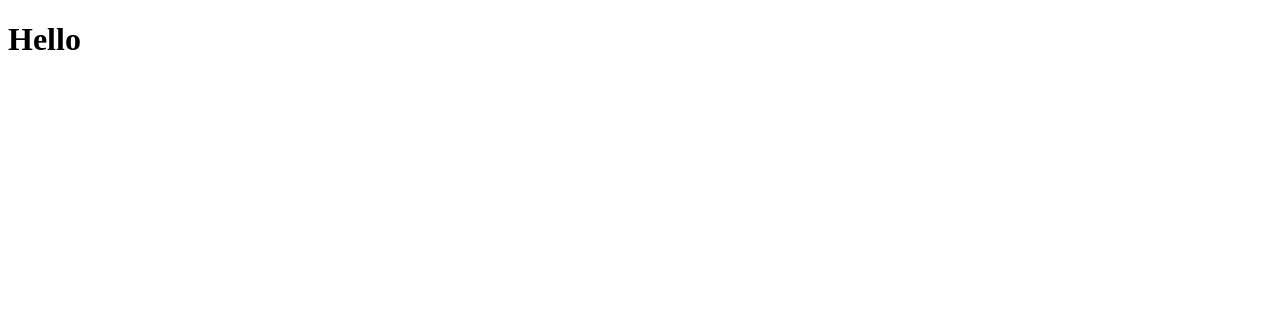
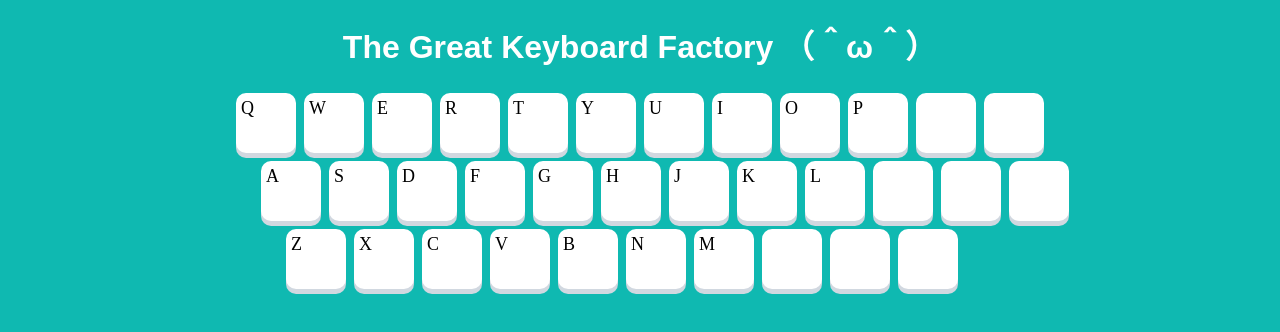
Before and after one commit to TatuLaras/keyboard-factory, a plain HTML site: page index.html in a window 1280 px wide. Drawn offline with Linux system fonts and the light colour scheme; a web font is replaced by a local one.

Commit message:
Keyboard mechanics

```diff
--- a/index.html
+++ b/index.html
@@ -10,6 +10,7 @@
         <title>Keyboard Factory</title>
         <meta name="description" content="A keyboard-operated factory building game" />
         <meta name="viewport" content="width=device-width, initial-scale=1" />
+        <link rel="stylesheet" href="styles/variables.css" />
         <link rel="stylesheet" href="styles/main.css" />
     </head>
     <body>
@@ -19,8 +20,52 @@
                 <a href="#">upgrade your browser</a> to improve your experience.
             </p>
         <![endif]-->
-        <h1>Hello</h1>
+        <h1 id="main-title">The Great Keyboard Factory （＾ω＾）</h1>
+
+        <section id="keyboard">
+            <div class="row" id="row1">
+                <div class="key" id="81">Q</div>
+                <div class="key" id="87">W</div>
+                <div class="key" id="69">E</div>
+                <div class="key" id="82">R</div>
+                <div class="key" id="84">T</div>
+                <div class="key" id="89">Y</div>
+                <div class="key" id="85">U</div>
+                <div class="key" id="73">I</div>
+                <div class="key" id="79">O</div>
+                <div class="key" id="80">P</div>
+                <div class="key" id="221"></div>
+                <div class="key" id="186"></div>
+            </div>
+            <div class="row" id="row2">
+                <div class="key" id="65">A</div>
+                <div class="key" id="83">S</div>
+                <div class="key" id="68">D</div>
+                <div class="key" id="70">F</div>
+                <div class="key" id="71">G</div>
+                <div class="key" id="72">H</div>
+                <div class="key" id="74">J</div>
+                <div class="key" id="75">K</div>
+                <div class="key" id="76">L</div>
+                <div class="key" id="192"></div>
+                <div class="key" id="222"></div>
+                <div class="key" id="191"></div>
+            </div>
+            <div class="row" id="row3">
+                <div class="key" id="90">Z</div>
+                <div class="key" id="88">X</div>
+                <div class="key" id="67">C</div>
+                <div class="key" id="86">V</div>
+                <div class="key" id="66">B</div>
+                <div class="key" id="78">N</div>
+                <div class="key" id="77">M</div>
+                <div class="key" id="188"></div>
+                <div class="key" id="190"></div>
+                <div class="key" id="189"></div>
+            </div>
+        </section>
 
         <script src="scripts/main.js" async defer></script>
+        <script src="scripts/events.js" async defer></script>
     </body>
 </html>
--- /dev/null
+++ b/scripts/events.js
@@ -0,0 +1,33 @@
+var context = new (window.AudioContext || window.webkitAudioContext)();
+
+const playSound = (keycode) => {
+    var osc = context.createOscillator(); // instantiate an oscillator
+    osc.type = 'triangle'; // this is the default - also square, sawtooth, triangle
+    osc.frequency.value = 220 + keycode; // Hz
+    osc.connect(context.destination); // connect it to the destination
+    osc.start(); // start the oscillator
+    osc.stop(context.currentTime + 0.03); // stop 2 seconds after the current time
+};
+
+document.addEventListener(
+    'keydown',
+    (event) => {
+        var key = document.getElementById(event.keyCode);
+        key.classList.add('active');
+        key.classList.remove('fade');
+        playSound(event.keyCode);
+        setTimeout(() => {
+            key.classList.add('fade');
+        }, 10);
+    },
+    false
+);
+
+document.addEventListener(
+    'keyup',
+    (event) => {
+        var key = document.getElementById(event.keyCode);
+        key.classList.remove('active');
+    },
+    false
+);
--- a/styles/main.css
+++ b/styles/main.css
@@ -0,0 +1,65 @@
+body {
+    background-color: var(--main-bg-color);
+    color: white;
+    font-family: 'KleeOne-Regular';
+}
+
+#main-title {
+    font-family: 'RampartOne', sans-serif;
+    width: 100%;
+    text-align: center;
+}
+
+#keyboard {
+    margin: auto;
+    width: fit-content;
+}
+
+.row {
+    display: flex;
+}
+
+#row2 {
+    position: relative;
+    left: 25px;
+}
+
+#row3 {
+    position: relative;
+    left: 50px;
+}
+
+.key {
+    position: relative;
+    font-family: 'KleeOne-SemiBold';
+    font-size: large;
+    background-color: white;
+    color: black;
+    box-shadow: #d1d8e0 0px 5px 0px;
+    width: 50px;
+    height: 50px;
+    border-radius: 10px;
+    padding: 5px;
+    margin: 4px;
+    user-select: none;
+}
+
+/* Button press */
+
+@keyframes clickfade {
+    from {
+        background-color: #fed330;
+    }
+    to {
+        background-color: white;
+    }
+}
+
+.key.fade {
+    animation: clickfade 0.5s 1;
+}
+
+.key.active {
+    top: 4px;
+    box-shadow: #d1d8e0 0px 1px 0px;
+}
--- /dev/null
+++ b/styles/variables.css
@@ -0,0 +1,18 @@
+:root {
+    --main-bg-color: #0fb9b1;
+}
+
+@font-face {
+    font-family: 'KleeOne-Regular';
+    src: url('../res/fonts/KleeOne-Regular.ttf');
+}
+
+@font-face {
+    font-family: 'KleeOne-SemiBold';
+    src: url('../res/fonts/KleeOne-SemiBold.ttf');
+}
+
+@font-face {
+    font-family: 'RampartOne';
+    src: url('../res/fonts/RampartOne-Regular.ttf');
+}
```
Also changed, not shown: 3 other files.
